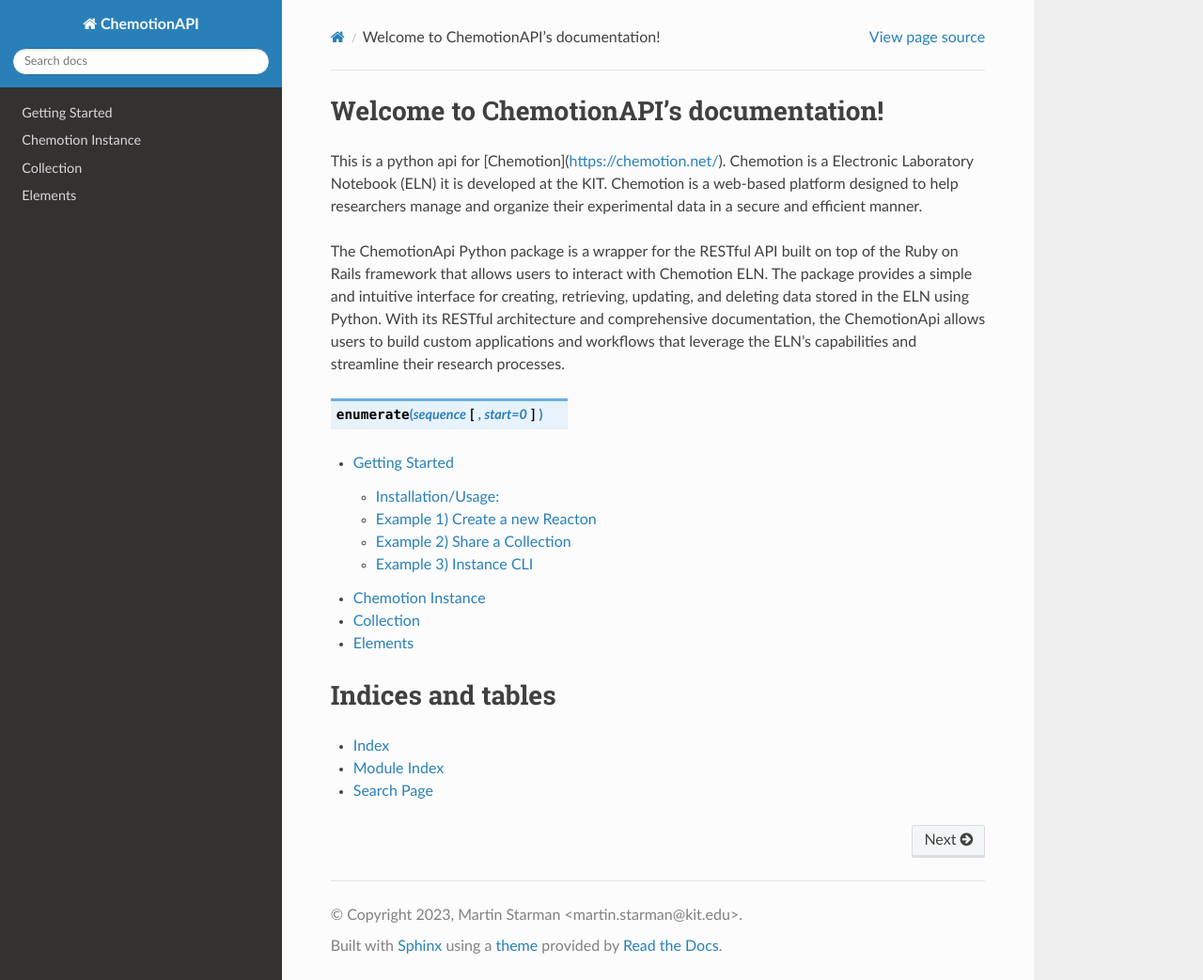
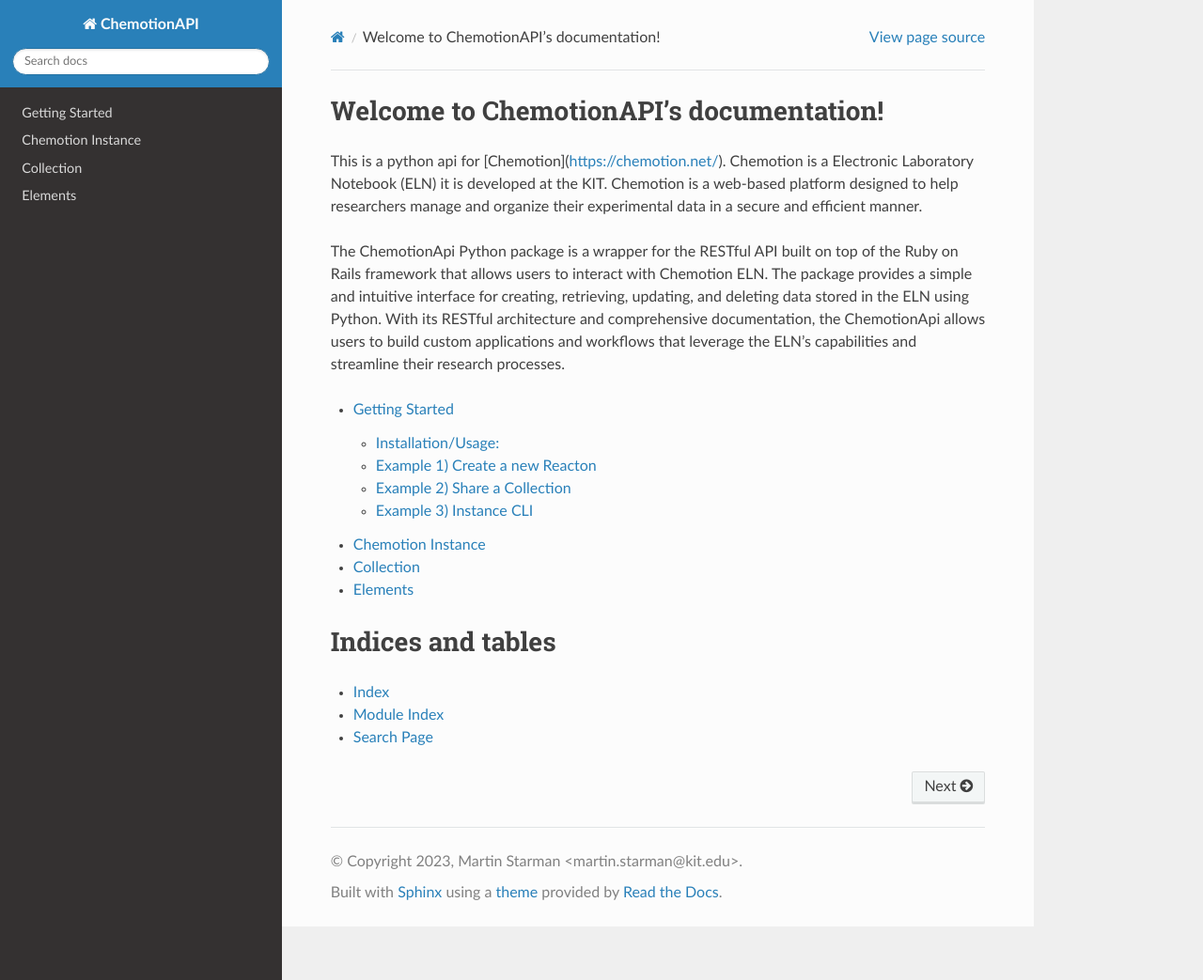
Before and after one commit to Chemotion/chemotionapi, a Sphinx documentation site: the page built from docs/index.rst, in a window 1280 px wide and 1043 px high. Shown: the whole window at 94% size. Built offline with Sphinx 7.4.7 and the Read the Docs theme 2.0.0, drawn with Linux system fonts in a browser that asks for light colours.

Commit message:
Version 0.3.31
Update Docs

```diff
--- a/docs/index.rst
+++ b/docs/index.rst
@@ -16,9 +16,6 @@
 its RESTful architecture and comprehensive documentation, the ChemotionApi allows users to build custom applications and
 workflows that leverage the ELN's capabilities and streamline their research processes.
 
-
-.. py:function:: enumerate(sequence[, start=0])
-
 .. toctree::
    :maxdepth: 2
 
```
Also changed, not shown: .readthedocs.yaml.
